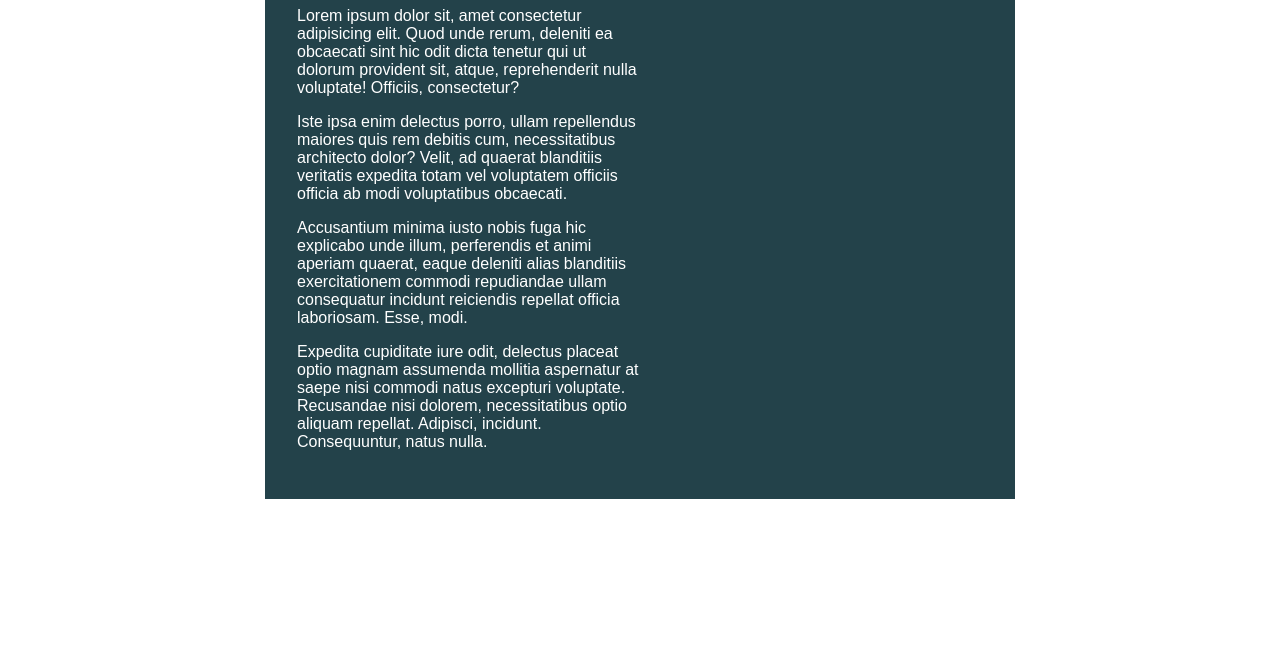
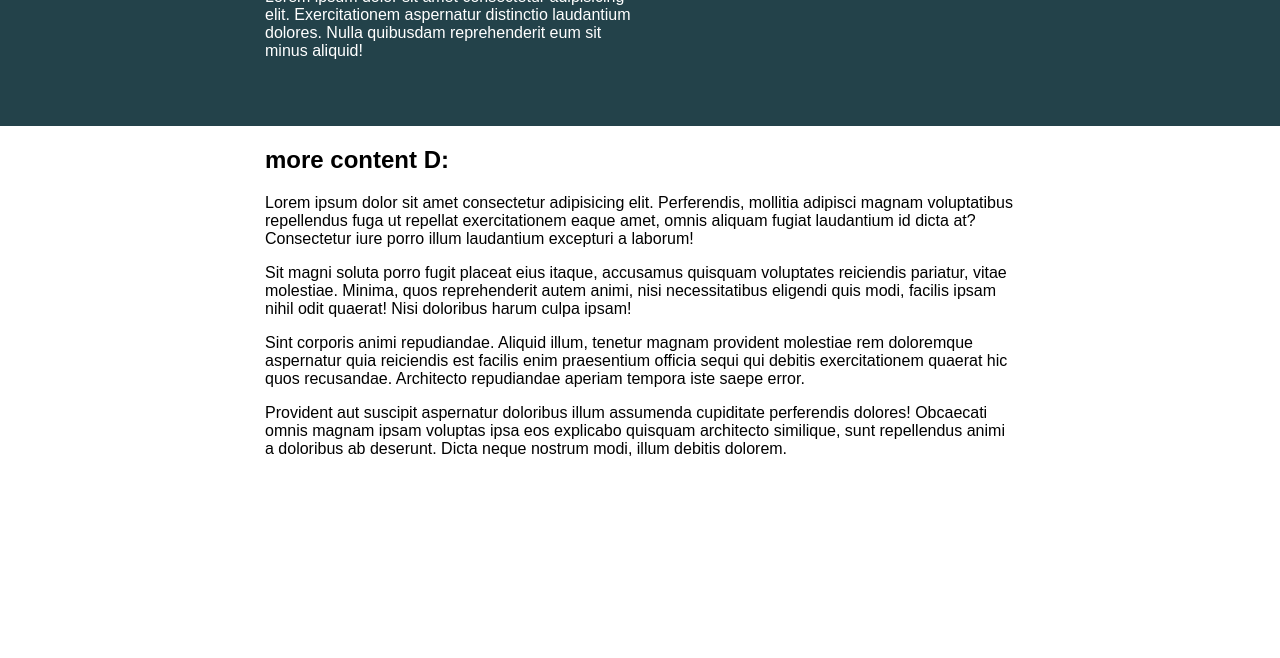
Before and after one commit to sherlineau/21day-responsive, a plain HTML site: page index.html in a window 1280 px wide. Shown: the part 142-800 px from the top of the page. Drawn offline with Linux system fonts and the light colour scheme.

Commit message:
challenge 2

```diff
--- a/index.html
+++ b/index.html
@@ -1,32 +1,52 @@
 <!DOCTYPE html>
 <html lang="en">
-
-<head>
-    <meta charset="UTF-8">
-    <meta name="viewport" content="width=device-width, initial-scale=1.0">
+  <head>
+    <meta charset="UTF-8" />
+    <meta name="viewport" content="width=device-width, initial-scale=1.0" />
     <title>Day 01</title>
 
-    <link rel="stylesheet" href="style.css">
-</head>
-
-<body>
-    <div class="container">
-        <div class="intro-content">
+    <link rel="stylesheet" href="style.css" />
+  </head>
+  <body>
+    <div class="intro">
+        <div class="container">
+          <div class="intro-content">
             <h1>Lorem ipsum dolor sit.</h1>
-            <p>Lorem ipsum dolor sit, amet consectetur adipisicing elit. Quod unde rerum, deleniti ea obcaecati sint hic
-                odit dicta tenetur qui ut dolorum provident sit, atque, reprehenderit nulla voluptate! Officiis,
-                consectetur?</p>
-            <p>Iste ipsa enim delectus porro, ullam repellendus maiores quis rem debitis cum, necessitatibus architecto
-                dolor? Velit, ad quaerat blanditiis veritatis expedita totam vel voluptatem officiis officia ab modi
-                voluptatibus obcaecati.</p>
-            <p>Accusantium minima iusto nobis fuga hic explicabo unde illum, perferendis et animi aperiam quaerat, eaque
-                deleniti alias blanditiis exercitationem commodi repudiandae ullam consequatur incidunt reiciendis
-                repellat officia laboriosam. Esse, modi.</p>
-            <p>Expedita cupiditate iure odit, delectus placeat optio magnam assumenda mollitia aspernatur at saepe nisi
-                commodi natus excepturi voluptate. Recusandae nisi dolorem, necessitatibus optio aliquam repellat.
-                Adipisci, incidunt. Consequuntur, natus nulla.</p>
+            <p>
+              Lorem ipsum dolor sit amet consectetur adipisicing elit.
+              Exercitationem aspernatur distinctio laudantium dolores. Nulla
+              quibusdam reprehenderit eum sit minus aliquid!
+            </p>
+          </div>
         </div>
     </div>
-</body>
 
+    <div class="container">
+      <h2>more content D:</h2>
+      <p>
+        Lorem ipsum dolor sit amet consectetur adipisicing elit. Perferendis,
+        mollitia adipisci magnam voluptatibus repellendus fuga ut repellat
+        exercitationem eaque amet, omnis aliquam fugiat laudantium id dicta at?
+        Consectetur iure porro illum laudantium excepturi a laborum!
+      </p>
+      <p>
+        Sit magni soluta porro fugit placeat eius itaque, accusamus quisquam
+        voluptates reiciendis pariatur, vitae molestiae. Minima, quos
+        reprehenderit autem animi, nisi necessitatibus eligendi quis modi,
+        facilis ipsam nihil odit quaerat! Nisi doloribus harum culpa ipsam!
+      </p>
+      <p>
+        Sint corporis animi repudiandae. Aliquid illum, tenetur magnam provident
+        molestiae rem doloremque aspernatur quia reiciendis est facilis enim
+        praesentium officia sequi qui debitis exercitationem quaerat hic quos
+        recusandae. Architecto repudiandae aperiam tempora iste saepe error.
+      </p>
+      <p>
+        Provident aut suscipit aspernatur doloribus illum assumenda cupiditate
+        perferendis dolores! Obcaecati omnis magnam ipsam voluptas ipsa eos
+        explicabo quisquam architecto similique, sunt repellendus animi a
+        doloribus ab deserunt. Dicta neque nostrum modi, illum debitis dolorem.
+      </p>
+    </div>
+  </body>
 </html>
--- a/style.css
+++ b/style.css
@@ -1,17 +1,3 @@
-/* INSTRUCTIONS
- *
- * 1) Limit the total width of
- *    the .intro-conent to about half
- *    of it's parent
- *
- * 2) Stop the text from overflowing
- *    out the bottom at small screen
- *    widths
- *
- * You may modify the HTML if needed
- *
- */
-
 * {
   box-sizing: border-box;
 }
@@ -22,14 +8,15 @@ body {
 }
 
 .container {
+  width: 80%;
+  max-width: 750px;
+  margin: 0 auto;
+}
+
+.intro {
   background: #23424a;
   color: white;
-
-  width: 80%;
-  max-width: 750px; /* container stops growing responsively after 750px */
-  margin: 0 auto;
-
-  padding: 2em;
+  padding: 50px 0;
 }
 
 .intro-content {
```
